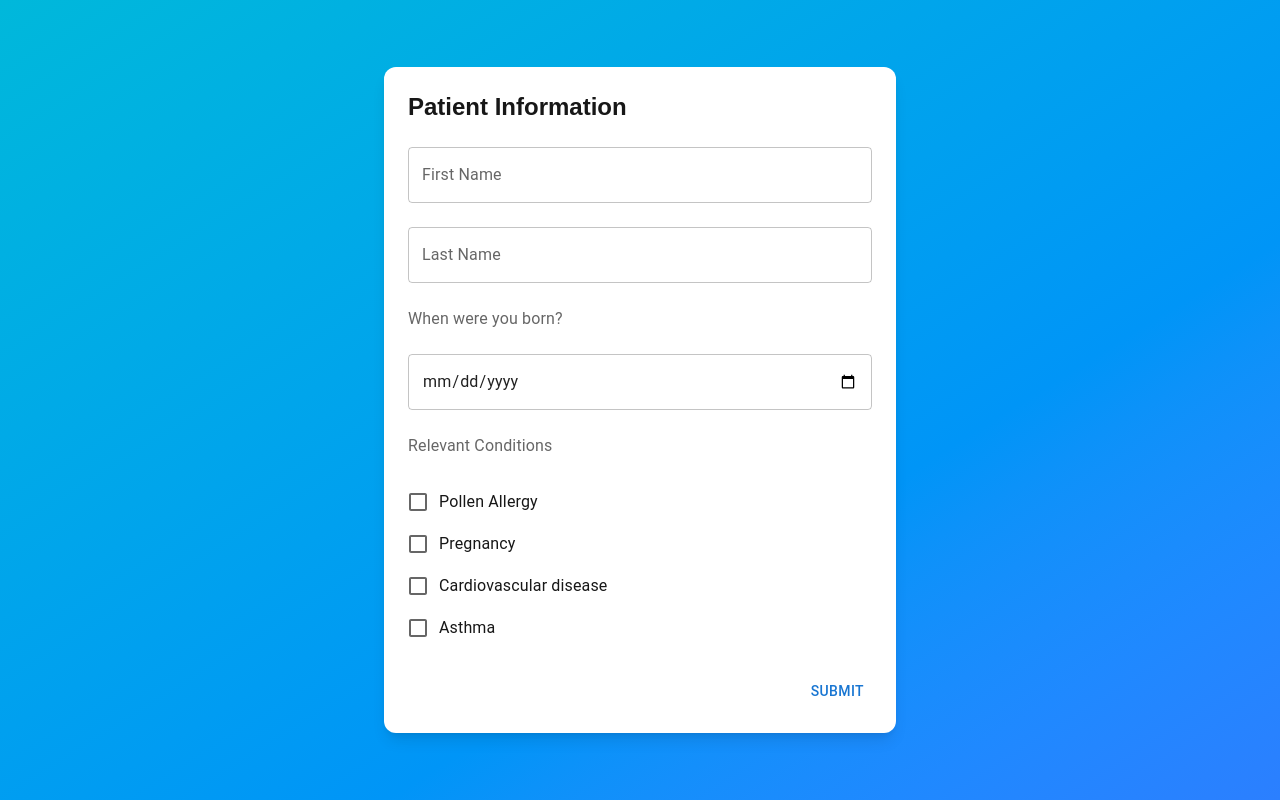
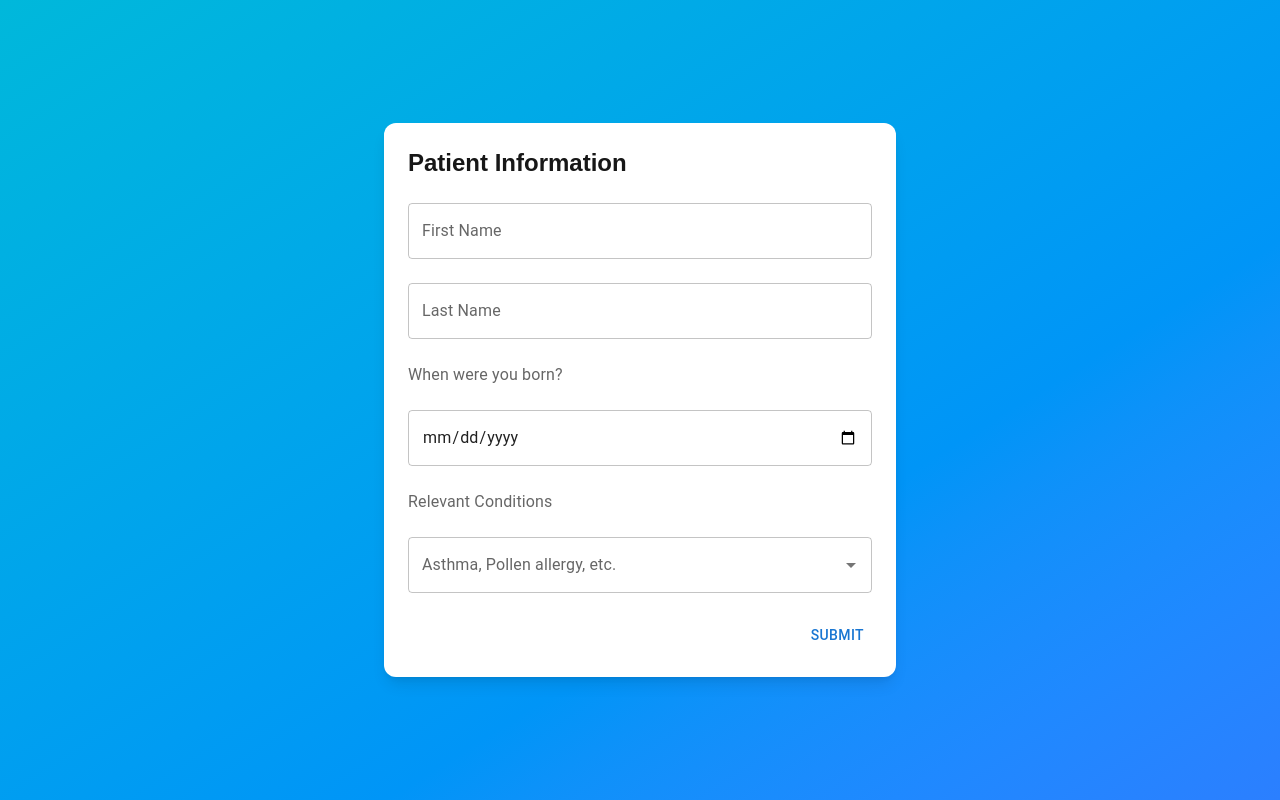
Before and after one commit to KeemL/MEEPS, a Next.js app in the folder frontend/: page / in a window 1280 px wide. Built offline with nearby package versions, Linux system fonts and the light colour scheme.

Commit message:
Replace checkboxes with autocomplete

```diff
--- a/frontend/src/app/page.tsx
+++ b/frontend/src/app/page.tsx
@@ -1,15 +1,20 @@
-import { Box, Button, Checkbox, FormControlLabel, FormGroup, FormLabel, TextField } from '@mui/material';
+"use client";
+import { Autocomplete, Box, Button, FormLabel, TextField } from '@mui/material';
+import { useState } from 'react';
 
 export default function Home() {
+
+  const [checkedConditions, setCheckedConditions] = useState(['']);
+
+
   return (
     <>
       <div className='w-screen h-screen flex justify-center items-center'>
         <form className='flex flex-col gap-6 rounded-xl p-6 shadow-lg bg-white h-fit w-lg' action={async (formData) => {
-          'use server'
+          // 'use server'
           const firstName = formData.get('firstName');
           const lastName = formData.get('lastName');
           const birthDate = formData.get('birthDate');
-          const checkedConditions = formData.getAll('condition');
 
           console.log(firstName)
           console.log(lastName)
@@ -28,12 +33,16 @@ export default function Home() {
           />
 
           <FormLabel component="legend">Relevant Conditions</FormLabel>
-          <FormGroup>
-            <FormControlLabel control={<Checkbox value="Pollen Allergy" name='condition' />} label="Pollen Allergy" />
-            <FormControlLabel control={<Checkbox value="Pregnancy" name='condition' />} label="Pregnancy" />
-            <FormControlLabel control={<Checkbox value="Cardiovascular disease" name='condition' />} label="Cardiovascular disease" />
-            <FormControlLabel control={<Checkbox value="Asthma" name='condition' />} label="Asthma" />
-          </FormGroup>
+
+          <Autocomplete
+          multiple options={['Pollen Allergy', 'Pregnancy', 'Cardiovascular disease', 'Asthma']}
+          onChange={(event, newValues: string[] | null) => {
+            setCheckedConditions(newValues || ['']);
+          }}
+          renderInput={(params) => {
+            return <TextField {...params} label="Asthma, Pollen allergy, etc." name='condition'   />}}
+          />
+
           <Box className='flex justify-end'>
             <Button type='submit' className='bg-blue-500 text-white rounded-md p-2'>Submit</Button>
           </Box>
```
